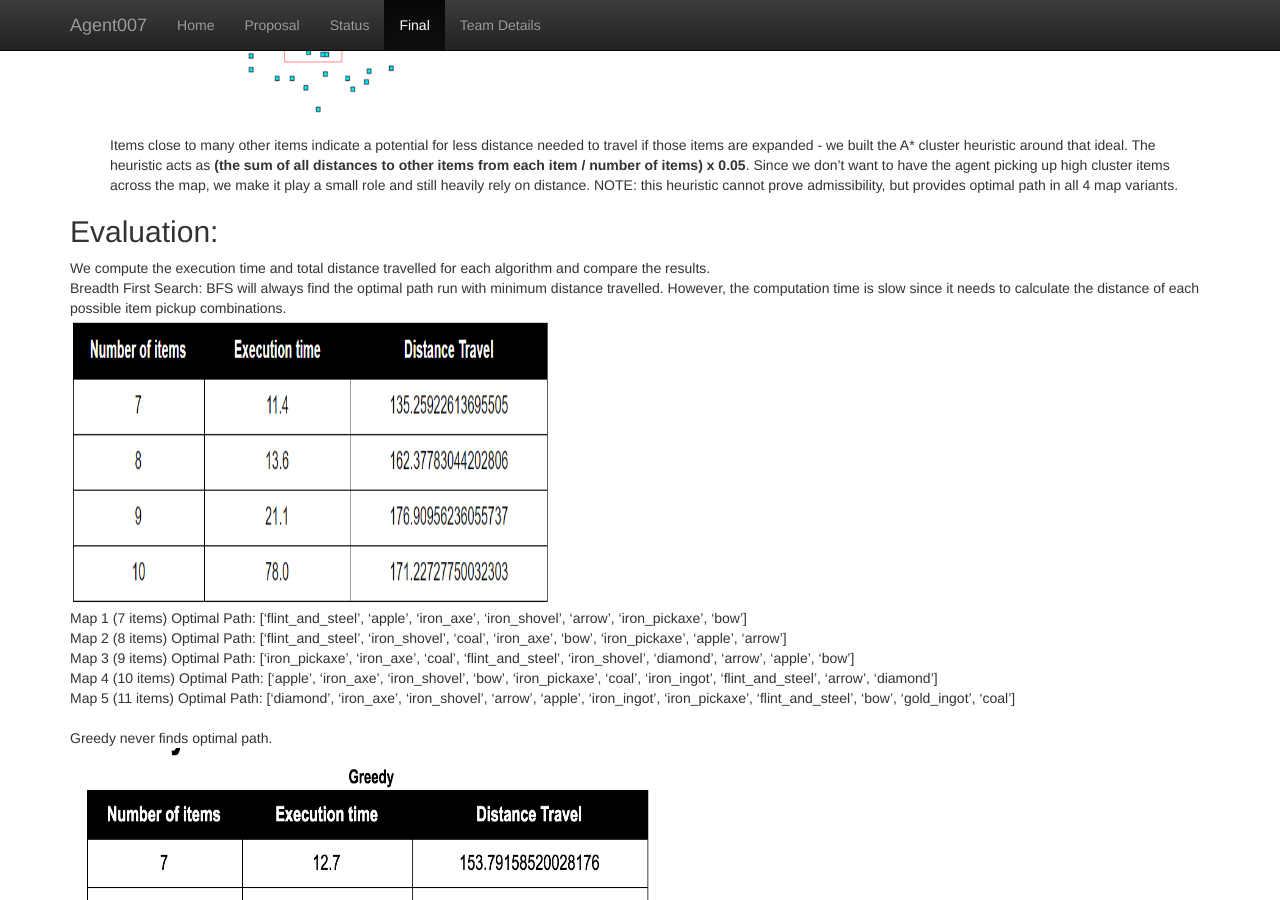
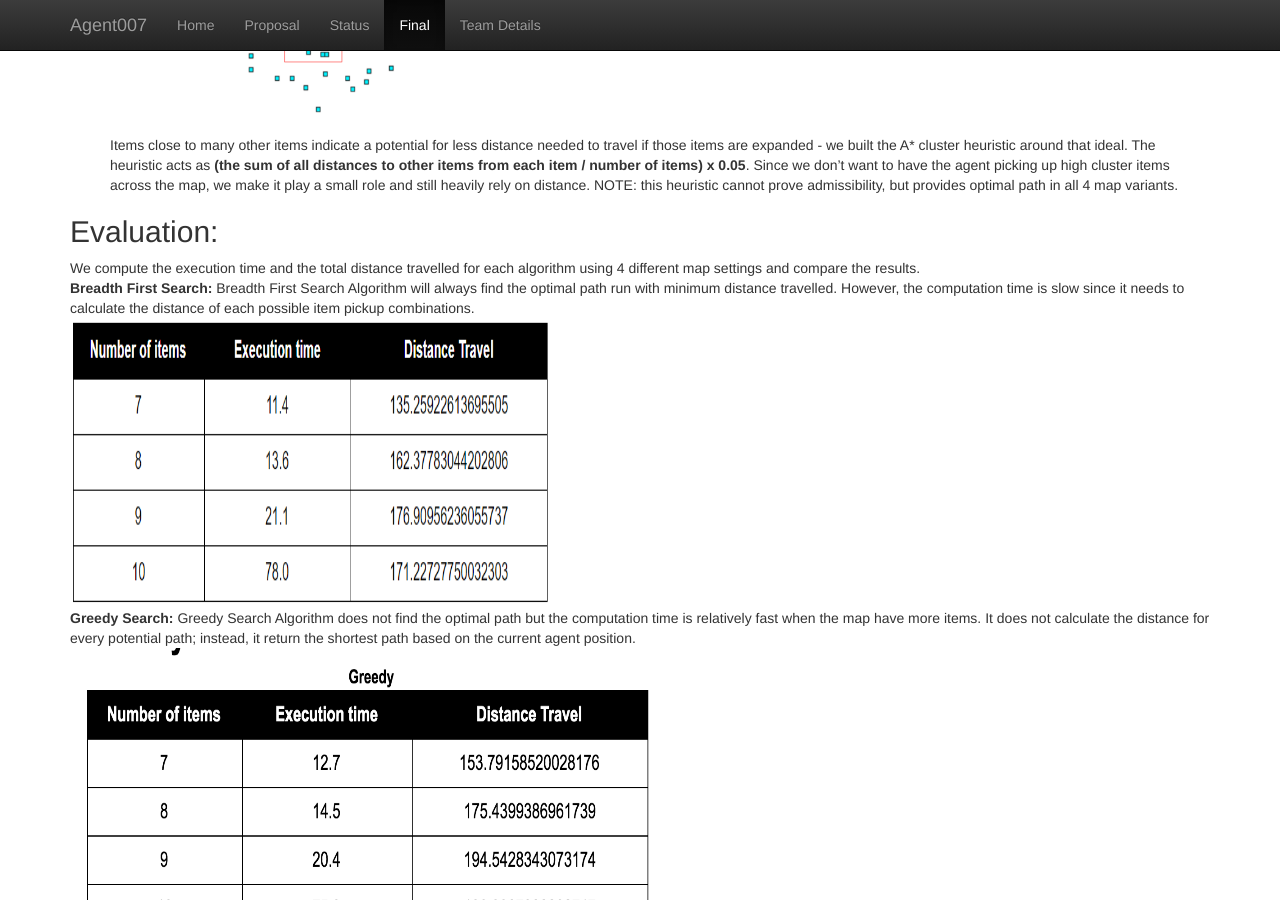
Before and after one commit to KumarHX/Agent007, a Jekyll site: the page built from docs/final.md, in a window 1280 px wide and 900 px high, scrolled down 2377 px. Built offline with Jekyll 4.4.1, drawn with Linux system fonts in a browser that asks for light colours.

Commit message:
Update final.md

```diff
--- a/docs/final.md
+++ b/docs/final.md
@@ -52,24 +52,14 @@ Items close to many other items indicate a potential for less distance needed to
 <br>
 
 ## Evaluation:
-We compute the execution time and total distance travelled for each algorithm and compare the results. <br>
-Breadth First Search:
-BFS will always find the optimal path run with minimum distance travelled. However, the computation time is slow since it needs to calculate the distance of each possible item pickup combinations.
+We compute the execution time and the total distance travelled for each algorithm using 4 different map settings and compare the results. <br>
+**Breadth First Search:**
+Breadth First Search Algorithm will always find the optimal path run with minimum distance travelled. However, the computation time is slow since it needs to calculate the distance of each possible item pickup combinations.
 <br>
-<a href="url"><img src="BFSchart.png" align="center" height="290" width="480" ></a>
+<a href="url"><img src="bfsChart.png" align="center" height="290" width="480" ></a>
 <br>
-Map 1 (7 items) Optimal Path: ['flint_and_steel', 'apple', 'iron_axe', 'iron_shovel', 'arrow', 'iron_pickaxe', 'bow']
-<br>
-Map 2 (8 items) Optimal Path: ['flint_and_steel', 'iron_shovel', 'coal', 'iron_axe', 'bow', 'iron_pickaxe', 'apple', 'arrow']
-<br>
-Map 3 (9 items) Optimal Path: ['iron_pickaxe', 'iron_axe', 'coal', 'flint_and_steel', 'iron_shovel', 'diamond', 'arrow', 'apple', 'bow']
-<br>
-Map 4 (10 items) Optimal Path: ['apple', 'iron_axe', 'iron_shovel', 'bow', 'iron_pickaxe', 'coal', 'iron_ingot', 'flint_and_steel', 'arrow', 'diamond']
-<br>
-Map 5 (11 items) Optimal Path: ['diamond', 'iron_axe', 'iron_shovel', 'arrow', 'apple', 'iron_ingot', 'iron_pickaxe', 'flint_and_steel', 'bow', 'gold_ingot', 'coal']
-<br>
-<br>
-Greedy never finds optimal path.
+**Greedy Search:**
+Greedy Search Algorithm does not find the optimal path but the computation time is relatively fast when the map have more items. It does not calculate the distance for every potential path; instead, it return the shortest path based on the current agent position.
 <br>
 <a href="url"><img src="greedychart.png" align="center" height="300" width="600" ></a>
 <br>
```
